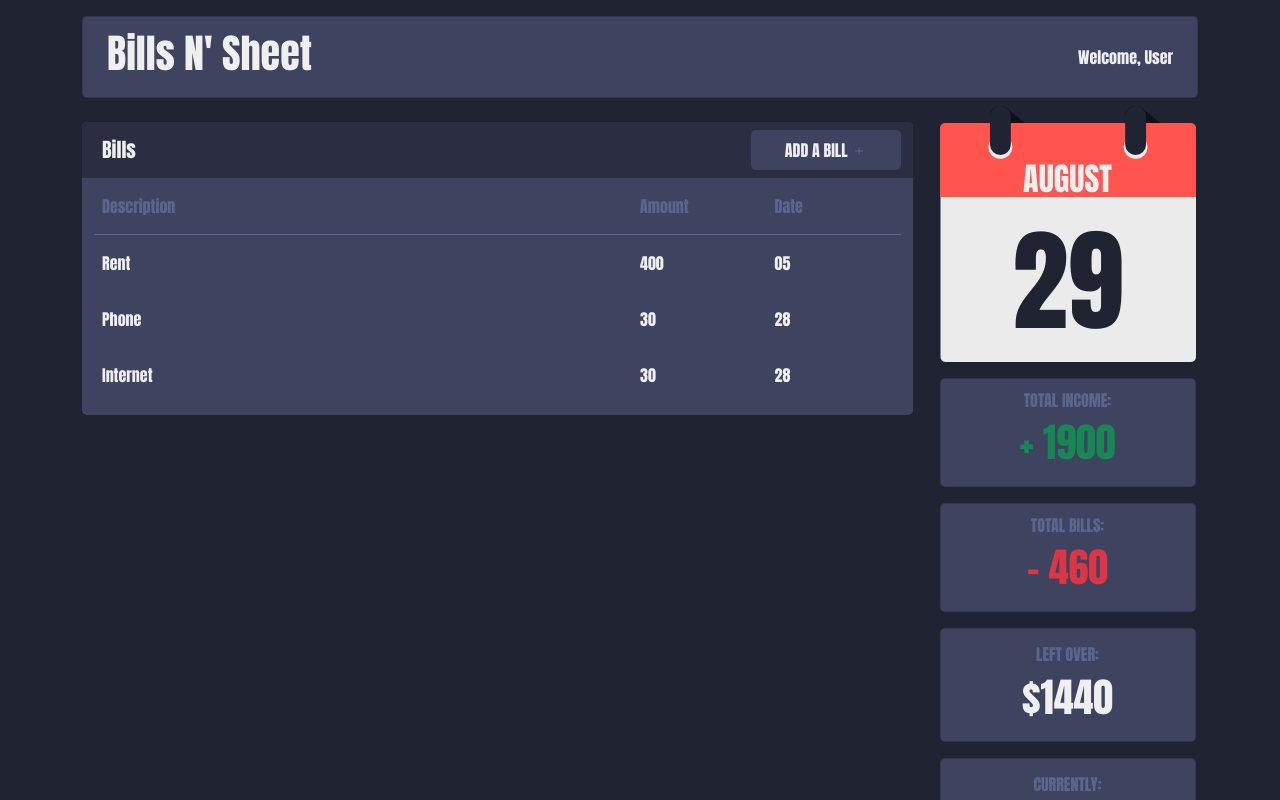
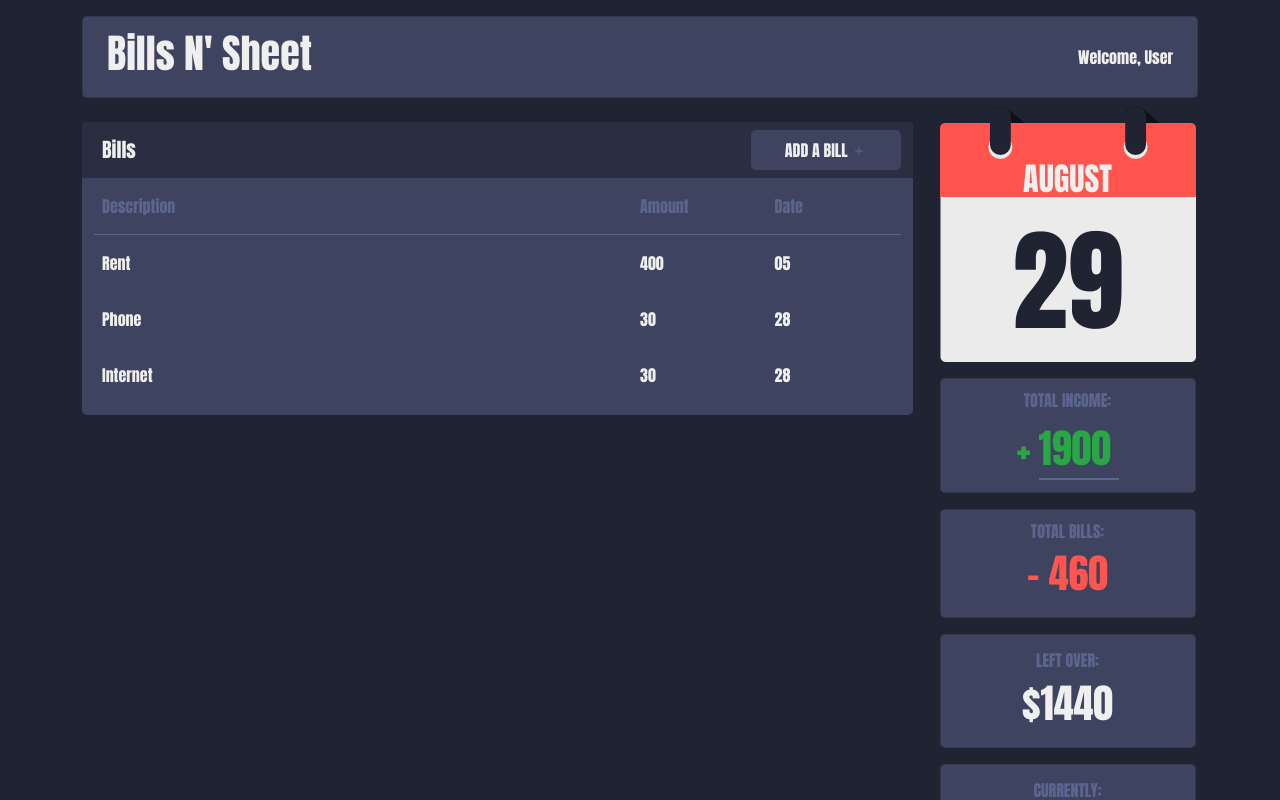
Before and after one commit to jordanmccollam/BillsNSheet, a React (Create React App) app in the folder client/: page / in a window 1280 px wide. Built offline with nearby package versions, Linux system fonts and the light colour scheme.

Commit message:
can now change value of income

```diff
--- a/client/src/sass/_variables.scss
+++ b/client/src/sass/_variables.scss
@@ -70,6 +70,8 @@ $dark-4: darken($dark, 30%);
  *  BOOTSTRAP OVERRIDES
  */
 $light: #efefef;
+$success: #29a745;
+$danger: #ff554e;
 
 /*
  *  UI / OTHER
--- a/client/src/screens/Main/AddBill.js
+++ b/client/src/screens/Main/AddBill.js
@@ -79,8 +79,8 @@ const AddBillSection = forwardRef(({ setBills }, ref) => {
 
             <Form>
                 <Form.Group className="mb-3">
-                <Form.Label>Description</Form.Label>
-                <Form.Control type="text" placeholder={`Ex: "Rent"`} value={newBill.description} name="description" onChange={onChangeNewBill} />
+                  <Form.Label>Description</Form.Label>
+                  <Form.Control type="text" placeholder={`Ex: "Rent"`} value={newBill.description} name="description" onChange={onChangeNewBill} />
                 </Form.Group>
                 <div className="d-flex justify-content-between mb-2">
                 <Form.Group>
--- a/client/src/screens/Main/TotalsInfo.js
+++ b/client/src/screens/Main/TotalsInfo.js
@@ -1,5 +1,5 @@
 import React, { useState, useEffect } from "react";
-import { Col } from 'react-bootstrap'
+import { Col, Form } from 'react-bootstrap'
 import calendar_icon from './calendar_icon.png';
 import moment from 'moment';
 import { Card } from '../../components'
@@ -31,6 +31,22 @@ const TotalsInfoSection = ({ bills }) => {
       setCurrentAmount(_currentAmount)
     }
 
+    const onChangeIncome = (e) => {
+        setIncome(e.target.value)
+    }
+
+    const saveIncome = () => {
+        // Save income to db / user profile here
+        console.log("Save income")
+    }
+
+    const detectEnterKey = (e) => {
+        if (e.key === "enter" || e.keyCode === 13) {
+            // ENTER KEY PRESSED
+            e.target.blur()
+        }
+    }
+
     return (
         <Col className="d-flex justify-content-center">
           <div>
@@ -44,14 +60,23 @@ const TotalsInfoSection = ({ bills }) => {
               <Card className="mt-3 text-center">
                 <div>
                     <h6 >TOTAL INCOME:</h6>
-                  <h1 className="text-success">+ {income}</h1>
+                    <div className="d-flex justify-content-center income-container">
+                        <Form.Control
+                            type="text"
+                            value={income}
+                            onChange={onChangeIncome}
+                            className="income-input"
+                            onBlur={saveIncome}
+                            onKeyDown={detectEnterKey}
+                        />
+                    </div>
                 </div>
               </Card>
 
               <Card className="mt-3 text-center">
                   <div>
                     <h6>TOTAL BILLS:</h6>
-                  <h1 className="text-danger">- {totalBills}</h1>
+                    <h1 className="total-bills-text">- {totalBills}</h1>
                   </div>
               </Card>
 
--- a/client/src/screens/Main/_main.scss
+++ b/client/src/screens/Main/_main.scss
@@ -59,4 +59,30 @@
         justify-content: center;
         align-items: center;
     }
+
+    .income-input {
+        padding: 0;
+        background-color: transparent;
+        border-bottom: 2px solid $dark-1;
+        border-radius: 0;
+        max-width: 5rem;
+
+        color: $success;
+        font-size: 2.5rem;
+
+        &:focus {
+            outline: none;
+        }
+    }
+
+    .income-container::before {
+        content: '+ ';
+        color: $success;
+        font-size: 2.5rem;
+        margin-right: $space-01;
+    }
+
+    .total-bills-text {
+        color: $danger;
+    }
 }
```
Lines whose indentation alone changed are shown as unchanged.
